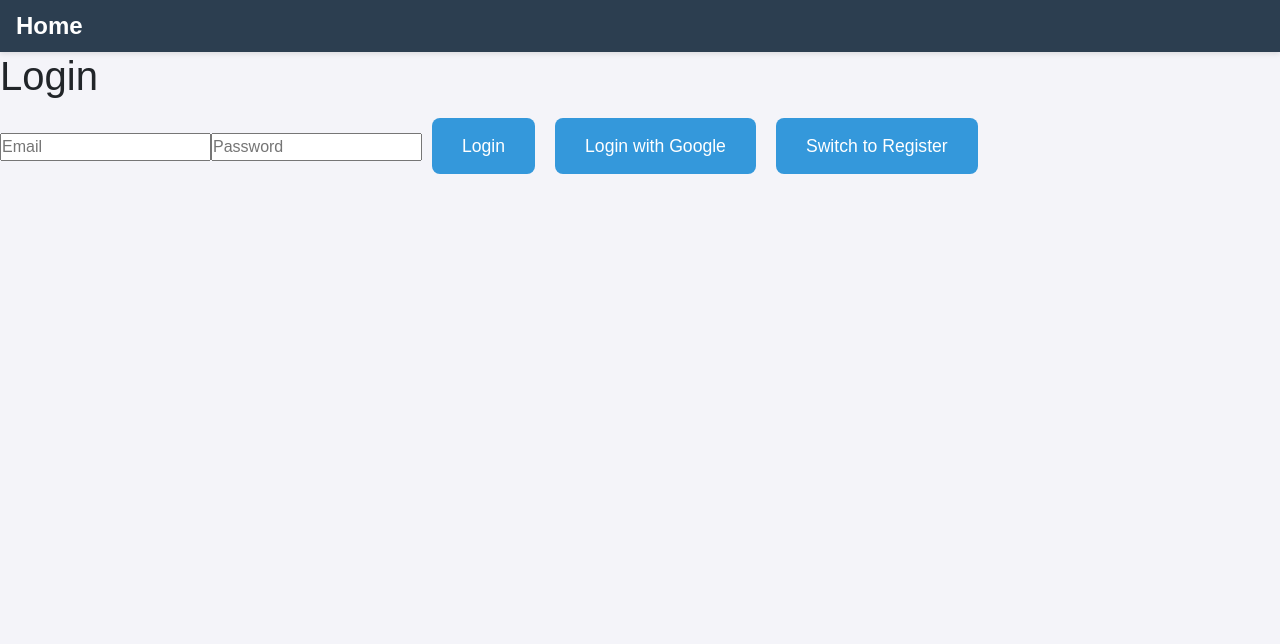
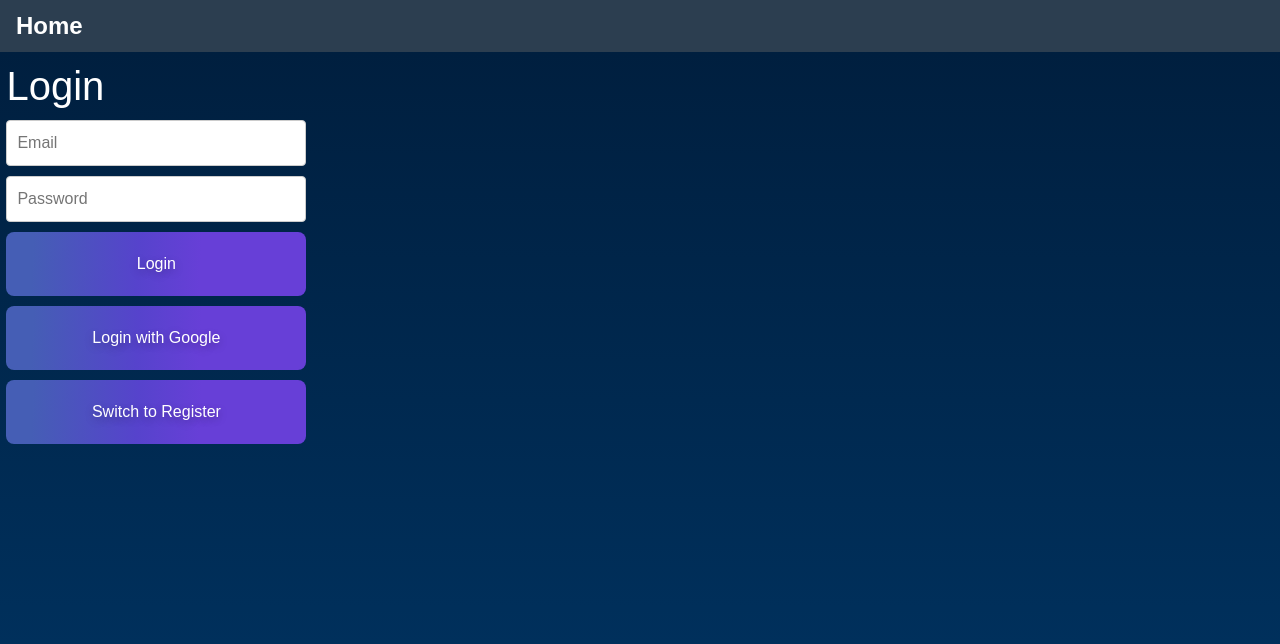
Before and after one commit to oraffsarah/pomodoro-groupstudyapp, a React (Create React App) app: page /login in a window 1280 px wide. Shown: the top 644 px of the page. Built offline with nearby package versions, Linux system fonts and the light colour scheme; no server answers; the HTML template or start-up script is replaced by a standard one.

Commit message:
Refixing styling and login logic

```diff
--- a/src/components/login/Login.js
+++ b/src/components/login/Login.js
@@ -51,7 +51,13 @@ const Login = () => {
     await signInWithPopup(auth, provider);
     setSignInWithGoogle(true);
     setAwaitingUsername(true);
+    navigate('/');
+
   };
+
+
+
+
 
   const handleRegistration = async (event) => {
     event.preventDefault();
@@ -155,71 +161,85 @@ const Login = () => {
 
 
   return (
+    <div class="styledLogin" >
       <div>
-      {signInWithGoogle? <h1>Finalize Your Registration</h1> : <h1>{isRegistering ? 'Register' : 'Login'}</h1>}
+        {signInWithGoogle ? <h1 class="styledH1">Finalize Your Registration</h1> : <h1 class="styledH1" >{isRegistering ? 'Register' : 'Login'}</h1>}
         {awaitingUsername ? (
           <form onSubmit={handleUsernameAssignment}>
             <input
+              class="styledInput"
               type="text"
               value={username}
+
               onChange={(e) => setUsername(e.target.value)}
               placeholder="Choose your username"
               required
             />
-          <button type="submit">Set Username</button>
+            <button class="styledButton" type="submit" >Set Username</button>
           </form>
         ) : (
           <form onSubmit={handleRegistration}>
             {isRegistering && (
               <>
                 <input
+                  class="styledInput"
                   type="text"
                   value={username}
+
                   onChange={(e) => setUsername(e.target.value)}
                   placeholder="Username"
                   required
                 />
                 <input
+                  class="styledInput"
                   type="email"
                   value={email}
+
                   onChange={(e) => setEmail(e.target.value)}
                   placeholder="Email"
                   required
                 />
                 <input
+                  class="styledInput"
                   type="password"
                   value={password}
+
                   onChange={(e) => setPassword(e.target.value)}
                   placeholder="Password"
                   required
                 />
-              <button type="submit">Register</button>
+                <button class="styledButton" type="submit" >Register</button>
               </>
             )}
             {!isRegistering && (
               <>
                 <input
+                  class="styledInput"
                   type="email"
                   value={email}
+
                   onChange={(e) => setEmail(e.target.value)}
                   placeholder="Email"
                   required
                 />
                 <input
+                  class="styledInput"
                   type="password"
                   value={password}
+
                   onChange={(e) => setPassword(e.target.value)}
                   placeholder="Password"
                   required
                 />
-              <button type="submit">Login</button>
-              <button onClick={handleGoogleLogin}>Login with Google</button>
-              <button onClick={() => setIsRegistering(!isRegistering)}>Switch to Register</button>
+                <button class="styledButton" type="submit" >Login</button>
+                <button class="styledButton" onClick={handleGoogleLogin} >Login with Google</button>
+                <button class="styledButton" onClick={() => setIsRegistering(!isRegistering)} >Switch to Register</button>
               </>
             )}
           </form>
         )}
       </div>
+    </div>
   );
 };
 
--- a/src/components/login/login.css
+++ b/src/components/login/login.css
@@ -1,4 +1,4 @@
-#LogInDiv {
+.styledLogin {
 	position: absolute;
 	width: 100%;
 	height: 100%;
@@ -26,7 +26,7 @@
 	}
 }
 
-.DansH1 {
+.styledH1 {
 	margin-top: 10px;
 	margin-left: 0.5%;
 	color: #fff;
@@ -42,9 +42,9 @@
 	color: #333;
 }
 
-.DansInput[type="text"],
-.DansInput[type="email"],
-.DansInput[type="password"] {
+.styledInput[type="text"],
+.styledInput[type="email"],
+.styledInput[type="password"] {
 	display: block;
 	width: 60%;
 	max-width: 300px;
@@ -57,7 +57,7 @@
 	animation: bounceInLeft 2s ease;
 }
 
-.Dansbutton {
+.styledButton {
 	display: block;
 	width: 60%;
 	max-width: 300px;
@@ -88,7 +88,7 @@
 	animation: bounceInLeft 2s ease;
 }
 
-.Dansbutton:hover {
+.styledButton:hover {
 	box-shadow: rgba(80, 63, 205, 0.5) 0 1px 30px;
 	transition-duration: 0.1s;
 }
```
Lines whose indentation alone changed are shown as unchanged.
